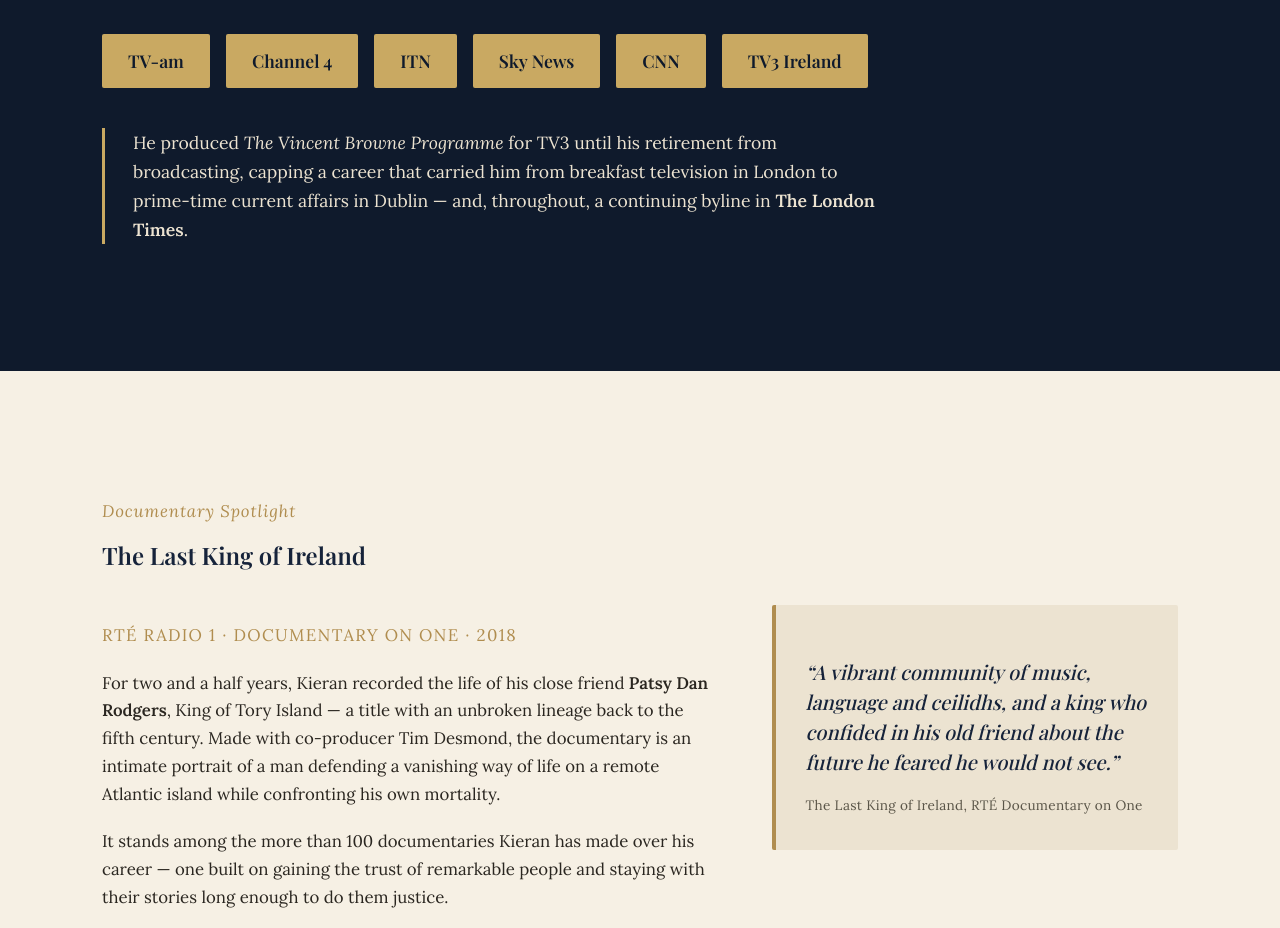
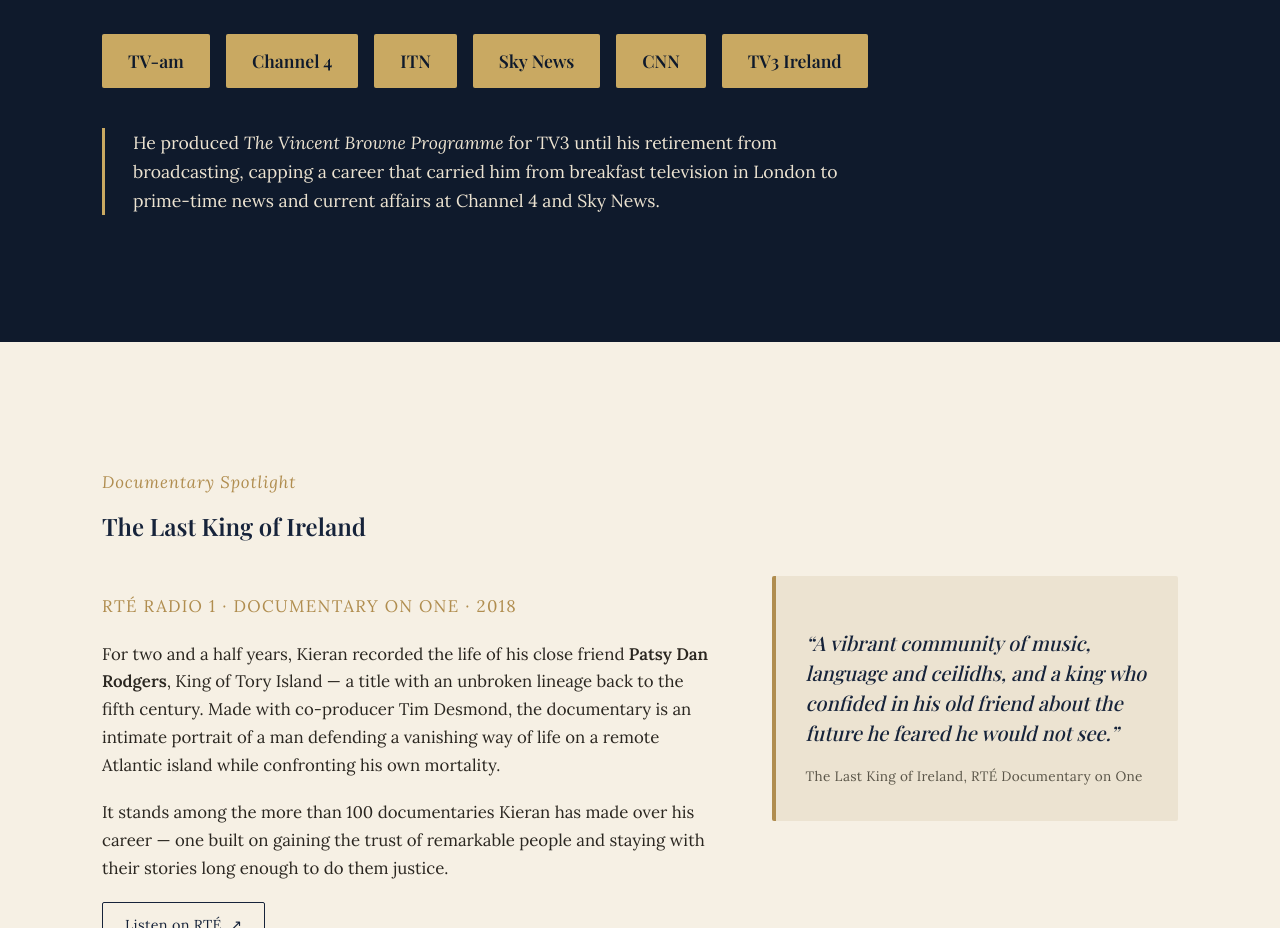
Before and after one commit to kevinr20041/KieranDevaney, a website: page index.html in a window 1280 px wide. Shown: the part 2000-2928 px from the top of the page. Drawn offline with nearby package versions, Linux system fonts and the light colour scheme; no server answers; a web font is replaced by a local one.

Commit message:
Update broadcasting career paragraph: Channel 4 and Sky News instead of Dublin/London Times

```diff
--- a/index.html
+++ b/index.html
@@ -115,7 +115,7 @@
         <li>TV3 Ireland</li>
       </ul>
       <div class="broadcasting-highlight">
-        <p>He produced <em>The Vincent Browne Programme</em> for TV3 until his retirement from broadcasting, capping a career that carried him from breakfast television in London to prime-time current affairs in Dublin — and, throughout, a continuing byline in <strong>The London Times</strong>.</p>
+        <p>He produced <em>The Vincent Browne Programme</em> for TV3 until his retirement from broadcasting, capping a career that carried him from breakfast television in London to prime-time news and current affairs at Channel 4 and Sky News.</p>
       </div>
     </div>
   </section>
```
